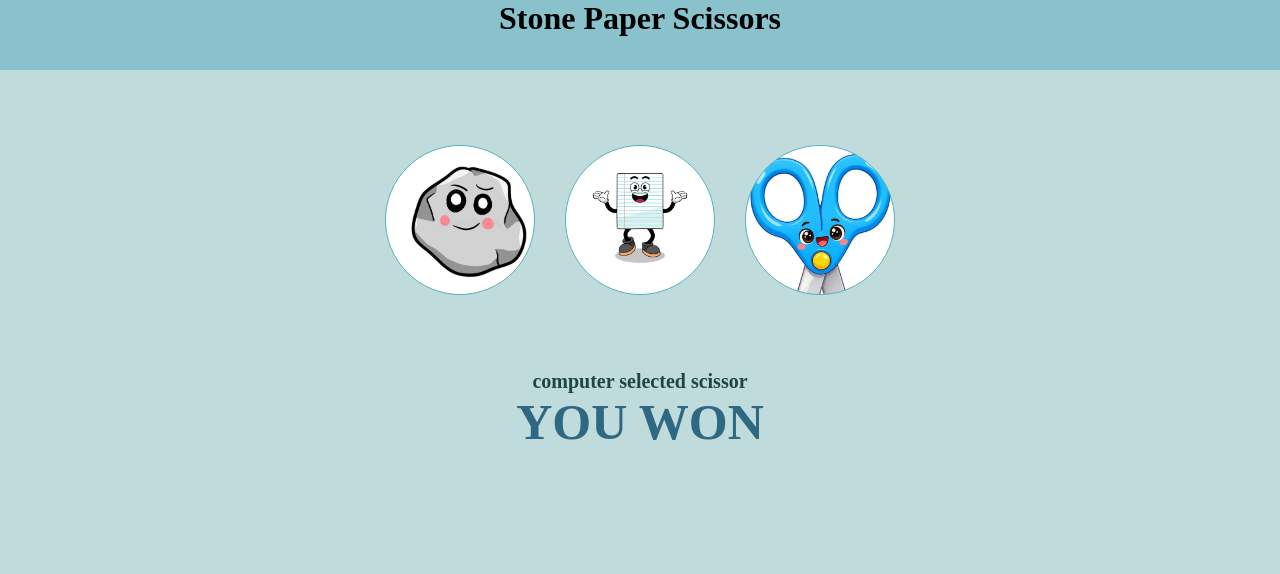
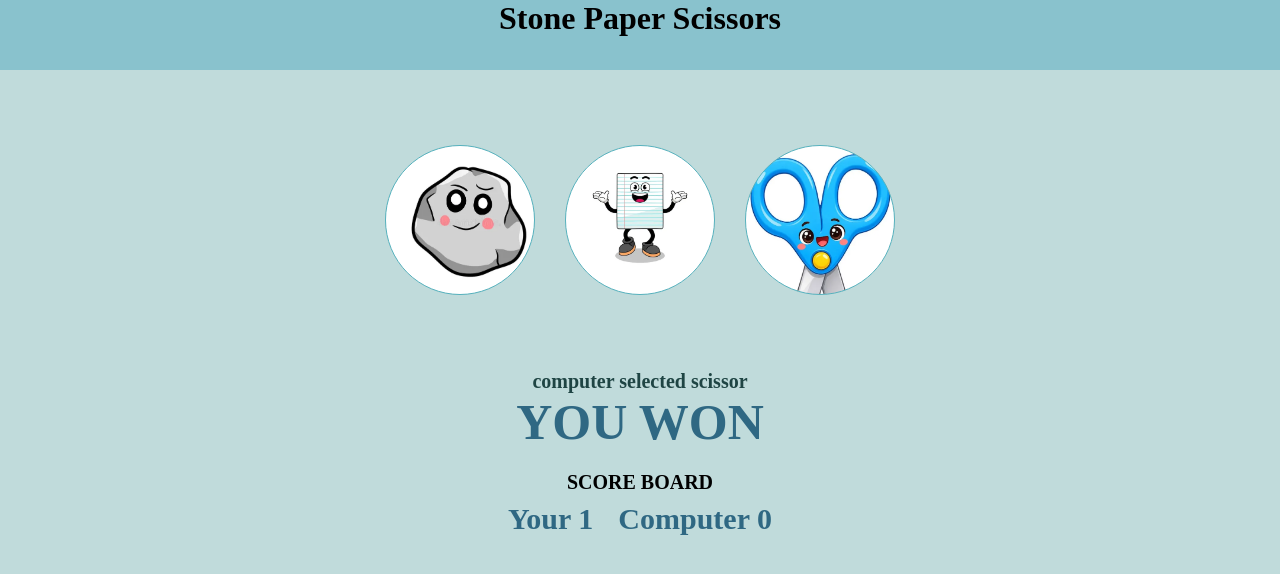
Before and after one commit to apurvasoni8696/Stone-paper-Scissor-, a plain HTML site: page SPS.html in a window 1280 px wide. Both pictures are taken after a click on the button 460 px from the left and 220 px from the top of the page. Drawn offline with Linux system fonts and the light colour scheme.

Commit message:
Adds score response

```diff
--- a/SPS.JS
+++ b/SPS.JS
@@ -1,7 +1,11 @@
 let allbtn = document.querySelectorAll(".btn");
 let result = document.querySelector("#result");
 let comp = document.querySelector("#comp");
+let your = document.querySelector("#your");
+let computer = document.querySelector("#computer");
 
+let score1 = 0;
+let score2 = 0;
 allbtn.forEach((btn) => {
 
     btn.addEventListener("click", () => {
@@ -19,12 +23,19 @@ allbtn.forEach((btn) => {
 
         if(num === 0 && btn.id === 'stone' || num === 1 && btn.id === "paper" || num === 2 && btn.id === 'scissor'){
             result.innerText = "ITS DRAW";
+
+
         }
         else if(btn.id === "stone" && num === 2 || btn.id === "paper" && num === 1 || btn.id === "scissor" && num === 1){
             result.innerText = "YOU WON";
+            score1++;
         }
         else if(btn.id === "stone" && num === 1 || btn.id === "paper" && num === 2 || btn.id === "scissor" && num === 0){
             result.innerText = "YOU LOSE";
+            score2++;
         }
+
+        your.innerText =`Your ${score1}`;
+        computer.innerText =`Computer ${score2}`;
     });
 })
--- a/SPS.html
+++ b/SPS.html
@@ -19,6 +19,12 @@
     </div>
     <p id = "comp"></p>
     <p id = "result"></p>
+
+    <h5>SCORE BOARD</h5>
+    <div class = "score-board">
+        <p id ="your"></p>
+        <P  id ="computer"></P>
+    </div>
     <script src="SPS.JS"></script>
 </body>
 </html>
--- a/style.css
+++ b/style.css
@@ -5,6 +5,7 @@
 
 body{
     background-color: rgb(192, 219, 219);
+
 }
 
 .header{
@@ -50,6 +51,7 @@ body{
     color: rgb(47, 104, 131);
     font-size: 50px;
     font-weight: bold;
+    margin-bottom: 20px;
 }
 .btn:hover{
     border: 5px solid rgb(4, 82, 82) ;
@@ -61,4 +63,23 @@ body{
     align-items: center;
     font-size: 20px;
     font-weight: bold;
+
 }
+h5{
+    text-align: center;
+    font-weight: bold;
+    font-size: 20px;
+
+}
+.score-board{
+    height: 50px;
+    font-size: 30px;
+    display: flex;
+    text-align: center;
+    justify-content: center;
+    align-items: center;
+    color: rgb(47, 104, 131);
+    gap: 25px;
+    font-weight: bold;
+
+}
```
